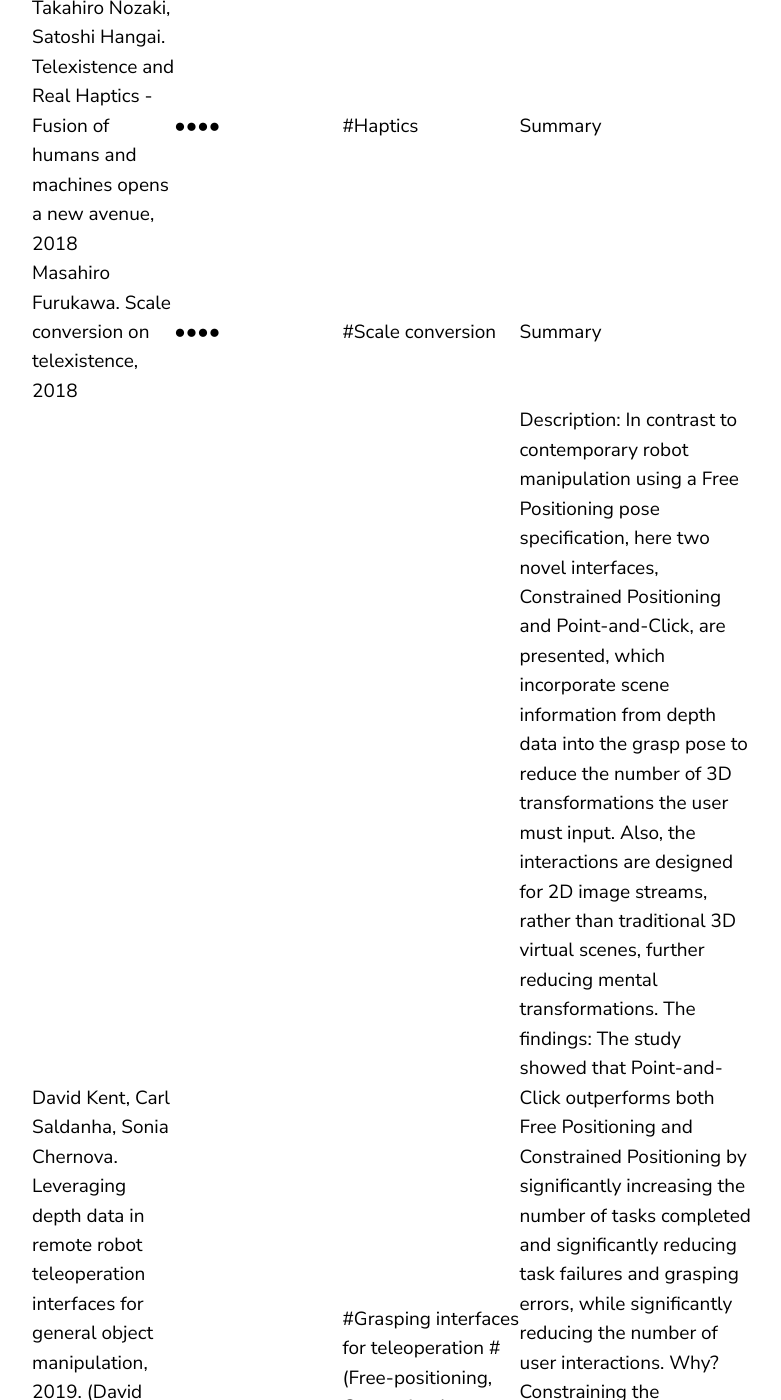
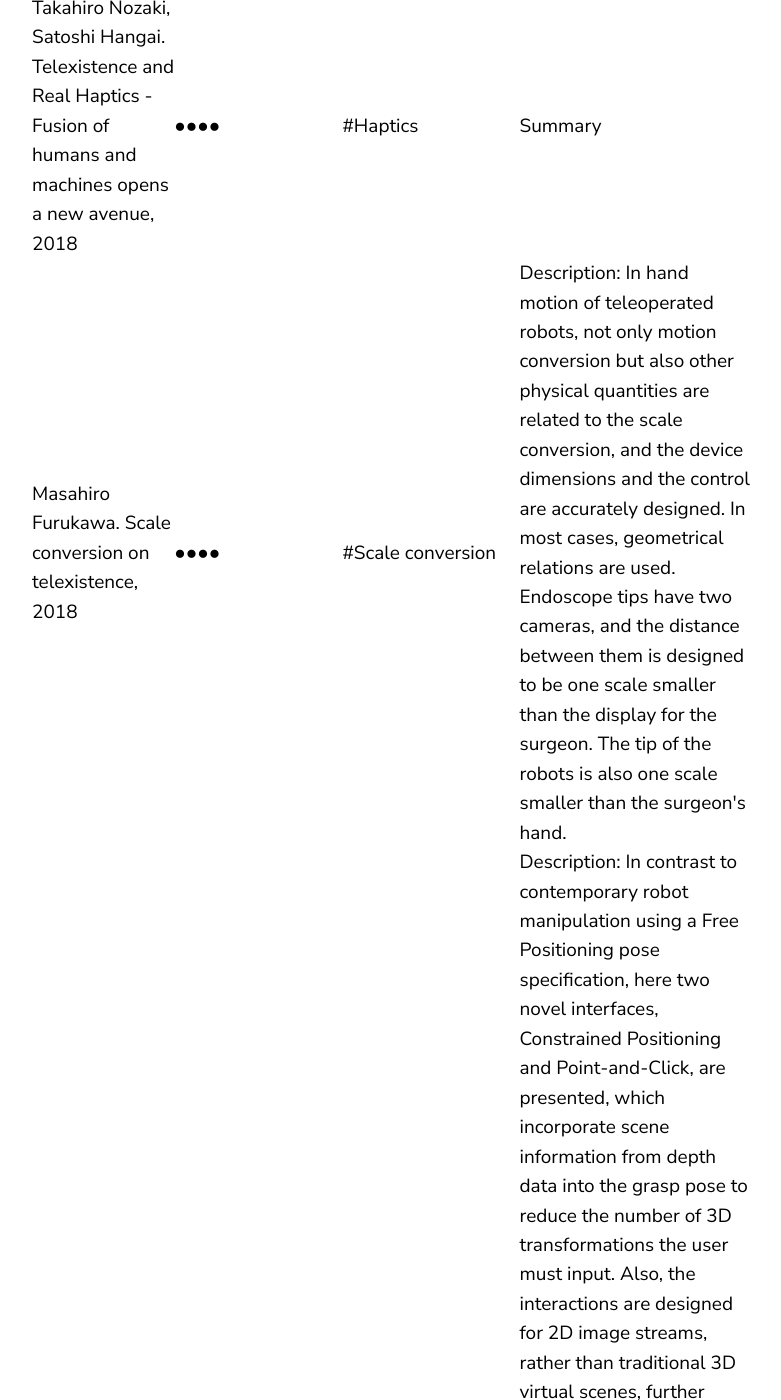
Before and after one commit to jluis9796/jluis9796.github.io, a Jekyll site: the page built from _posts/2020-05-24-telexistence.markdown, in a window 1280 px wide and 1400 px high, scrolled down 714 px. Shown: the whole window, without its empty margins (68-849 px from the left). Built offline with Jekyll 4.4.1, drawn with Linux system fonts in a browser that asks for light colours.

Commit message:
Update 2020-05-24-telexistence.markdown

```diff
--- a/_posts/2020-05-24-telexistence.markdown
+++ b/_posts/2020-05-24-telexistence.markdown
@@ -44,7 +44,7 @@ date:   2020-05-24 13:34:36 +0900
     <td></td>
     <td></td>
     <td>#Scale conversion</td>
-    <td>Summary</td>
+    <td>Description: In hand motion of teleoperated robots, not only motion conversion but also other physical quantities are related to the scale conversion, and the device dimensions and the control are accurately designed. In most cases, geometrical relations are used. Endoscope tips have two cameras, and the distance between them is designed to be one scale smaller than the display for the surgeon. The tip of the robots is also one scale smaller than the surgeon's hand. </td>
     </tr>
     <tr>
     <td>David Kent, Carl Saldanha, Sonia Chernova. Leveraging depth data in remote robot teleoperation interfaces for general object manipulation, 2019. (David Kent, Carl Saldanha, Sonia Chernova. A comparison of remote robot teleoperation interfaces for General object manipulation, 2017)</td>
```
